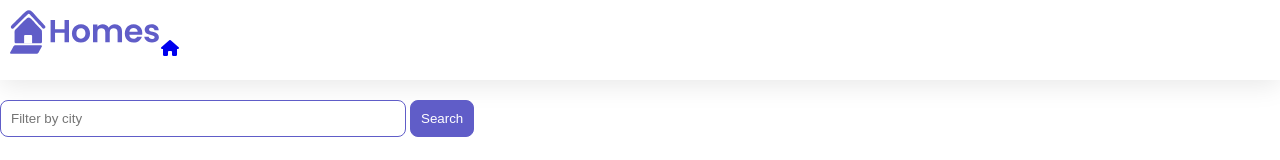
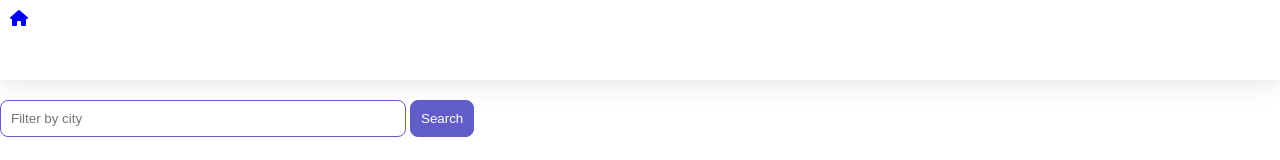
Before and after one commit to Dave-314land/rent-zing, an Angular app: page / in a window 1280 px wide. Shown: the top 160 px of the page. Built offline with nearby package versions, Linux system fonts and the light colour scheme.

Commit message:
continued with adding Routes

```diff
--- a/src/app/app.component.html
+++ b/src/app/app.component.html
@@ -1,12 +1,13 @@
+<header class="brand-name">
+
+    <nav>
+        <ul>
+            <li><a routerLink="" routerLinkActive="active"><i class="fa-solid fa-house"></i></a></li>
+        </ul>
+    </nav>
+</header>
 <main>
-    <a [routerLink]="['/']">
-        <header class="brand-name">
-            <img class="brand-logo" src="../assets/logo.svg" alt="logo" aria-hidden="true"/>
-            <i class="fa-solid fa-house"></i>
-        </header>
-    </a>
     <section class="content">
-        <router-outlet></router-outlet>
     </section>
 </main>
 <router-outlet></router-outlet>
--- a/src/app/app.component.ts
+++ b/src/app/app.component.ts
@@ -1,11 +1,11 @@
 import { Component } from '@angular/core';
-import { RouterOutlet, RouterModule } from '@angular/router';
+import { RouterOutlet, RouterLink, RouterLinkActive } from '@angular/router';
 import { HomeComponent } from './home/home.component';
 
 @Component({
   selector: 'app-root',
   standalone: true,
-  imports: [RouterOutlet, RouterModule, HomeComponent],
+  imports: [RouterOutlet, RouterLink, RouterLinkActive, HomeComponent],
   templateUrl: './app.component.html',
   styleUrl: './app.component.css'
 })
```
